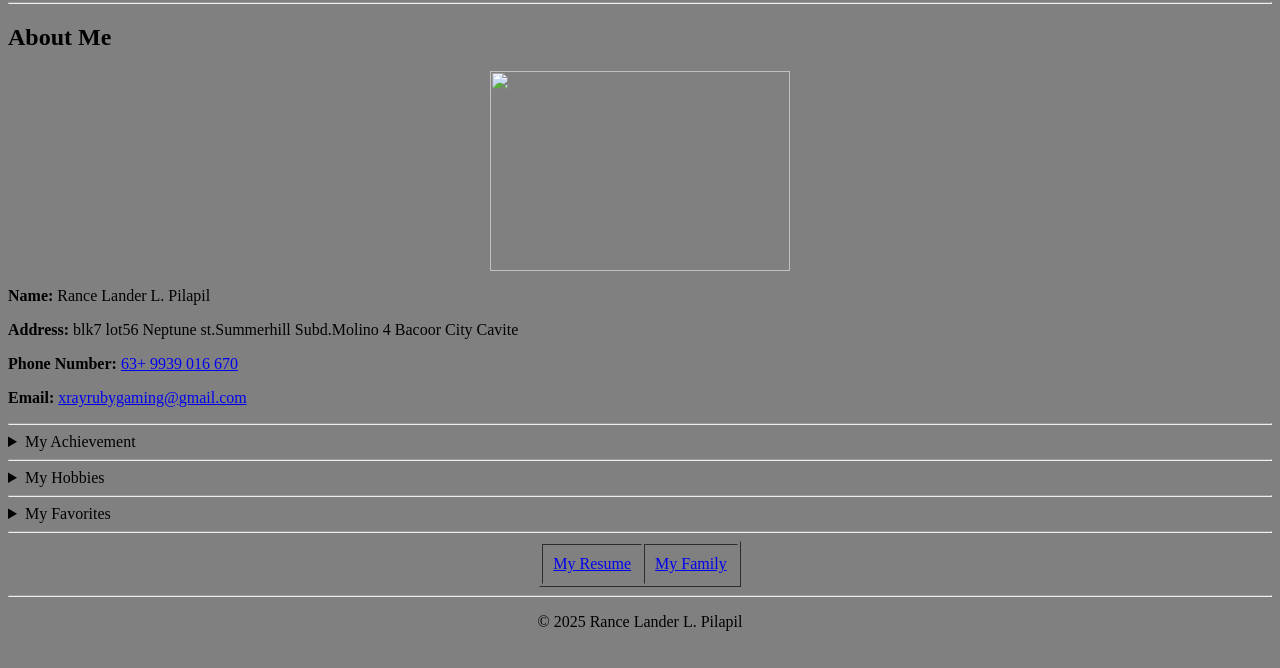
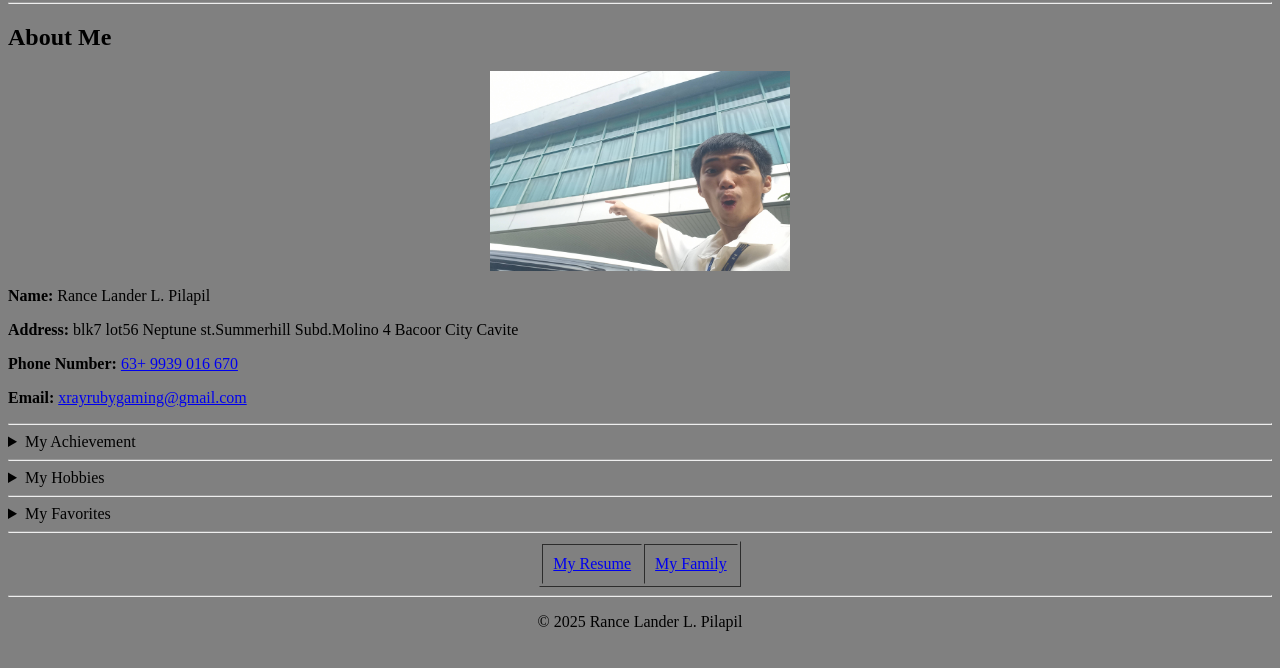
Before and after one commit to RancePilapil/HTML-Portfolio, a plain HTML site: page index.html in a window 1280 px wide. Shown: the part 132-800 px from the top of the page. Drawn offline with Linux system fonts and the light colour scheme.

```diff
--- a/index.html
+++ b/index.html
@@ -29,7 +29,7 @@
         <main>
             <section>
                 <h2>About Me</h2>
-                <center><img src="images/poggrass2.jpg" width="300" height="200" align="center"></center>
+                <center><img src="poggrass2.jpg" width="300" height="200" align="center"></center>
                 <p><b>Name:</b> Rance Lander L. Pilapil</p>
                 <p><b>Address:</b> blk7 lot56 Neptune st.Summerhill Subd.Molino 4 Bacoor City Cavite</p>
                 <p><b>Phone Number:</b> <a href="tel:+639939016670">63+ 9939 016 670</a></p>
@@ -96,4 +96,5 @@
             <p align="center">&copy; 2025 Rance Lander L. Pilapil</p>
         </footer>
     </body>
+
 </html>
```
